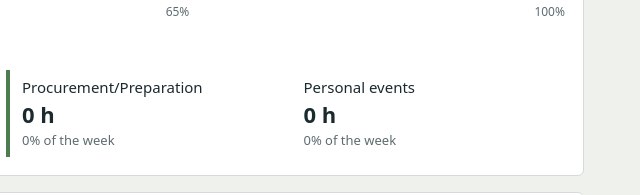
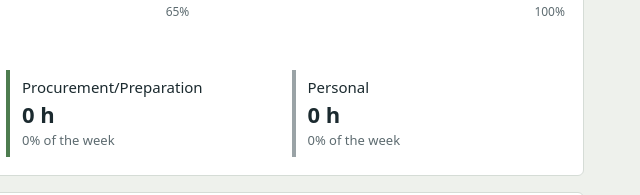
Before and after one commit to jrohit123/Planner, a plain HTML site: page weekly-planner.html in a window 1280 px wide. Shown: the part 419-614 px from the top of the page, 640-1280 px from the left. Drawn offline with Linux system fonts and the light colour scheme.

Commit message:
Add files via upload

```diff
--- a/weekly-planner.html
+++ b/weekly-planner.html
@@ -8,14 +8,14 @@
 <style>
 :root {
   --paper: #eef1ec; --card: #ffffff; --ink: #1b2a2f; --muted: #5d6b70; --line: #d5dcd6;
-  --sales: #c2410c; --admin: #3f5e8c; --prep: #4d7c4f; --busy: #9aa3a6;
+  --sales: #c2410c; --admin: #3f5e8c; --prep: #4d7c4f; --personal: #9aa3a6;
   --warn: #b91c1c; --target: #4d7c4f;
   color-scheme: light;
 }
 @media (prefers-color-scheme: dark) {
   :root:not([data-theme="light"]) {
     --paper: #111a1d; --card: #182428; --ink: #e4ebe7; --muted: #9aa6a9; --line: #2b3b40;
-    --sales: #f08a4b; --admin: #8fb0e0; --prep: #87c28a; --busy: #5d6b70;
+    --sales: #f08a4b; --admin: #8fb0e0; --prep: #87c28a; --personal: #5d6b70;
     --warn: #f87171; --target: #87c28a;
     color-scheme: dark;
   }
@@ -127,7 +127,7 @@ button.danger { color: var(--warn); background: transparent; border-color: trans
             <option value="sales">Sales activities</option>
             <option value="admin">Admin activities</option>
             <option value="prep">Procurement/Preparation</option>
-            <option value="prep">Personal</option>
+            <option value="personal">Personal</option>
           </select>
         </label>
         <label>Repeats
@@ -264,7 +264,7 @@ const BUCKETS = {
   sales: { label: "Sales activities", tag: "[Sales]", colorId: "6" },
   admin: { label: "Admin activities", tag: "[Admin]", colorId: "9" },
   prep:  { label: "Procurement/Preparation", tag: "[Prep]", colorId: "10" },
-  personal:  { label: "Personal events", tag: "[Personal]", colorId: "11" }
+  personal:  { label: "Personal", tag: "[Personal]", colorId: "11" }
 };
 const DAY_NAMES = ["Monday", "Tuesday", "Wednesday", "Thursday", "Friday", "Saturday", "Sunday"];
 const FREQ_LABEL = { once: "Once", daily: "Daily", weekly: "Weekly", monthly: "Monthly" };
@@ -380,7 +380,7 @@ function normalize(e) {
   return {
     id: e.id, recId: e.recurringEventId || null,
     title: e.summary || "(no title)",
-    name: (e.summary || "").replace(/^\[(Sales|Admin|Prep)\]\s*/, ""),
+    name: (e.summary || "").replace(/^\[(Sales|Admin|Prep|Personal)\]\s*/, ""),
     bucket, queue: (e.extendedProperties && e.extendedProperties.private && e.extendedProperties.private.queue) || null,
     start: s, end: en,
     day: dayIndex(s), startMin: s.getHours() * 60 + s.getMinutes(),
@@ -446,7 +446,7 @@ async function addBlock() {
   if (!len || len < 5) return setFormErr("Length must be at least 5 minutes.");
   const [h, m] = startStr.split(":").map(Number);
   const start = h * 60 + m;
-  if (start + len > 24 * 60) return setFormErr("This block runs past midnight. Shorten it or start earlier.");
+  if (start + len > 24 * 60 && !confirm("This block runs past midnight. Add it anyway?")) return;
 
   const chosen = selectedDays();
   if (freq !== "daily" && !chosen.length) return setFormErr("Tick at least one day.");
```
